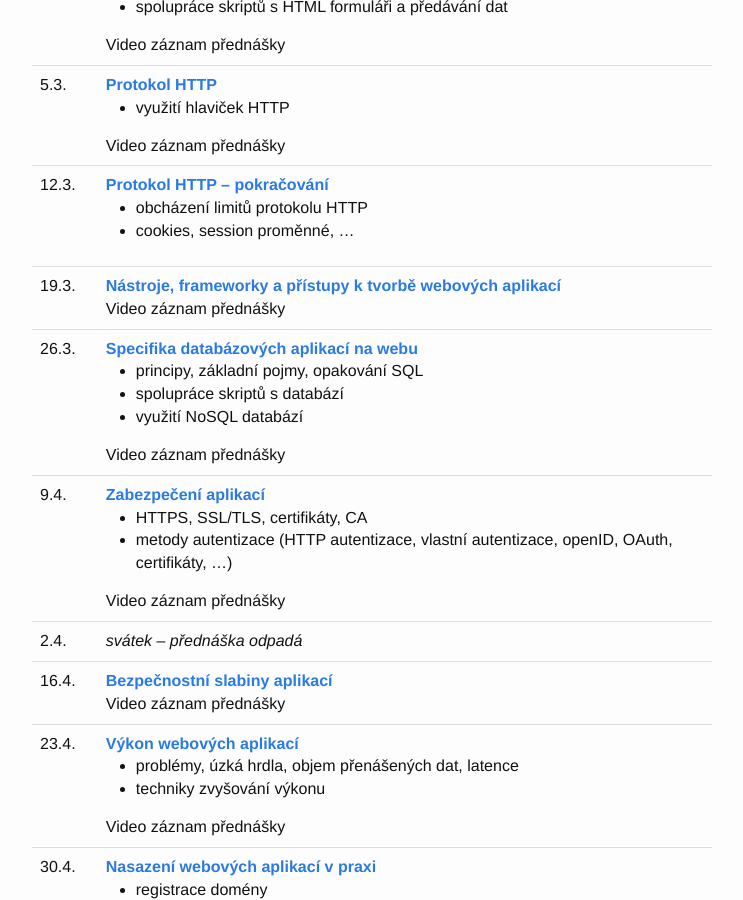
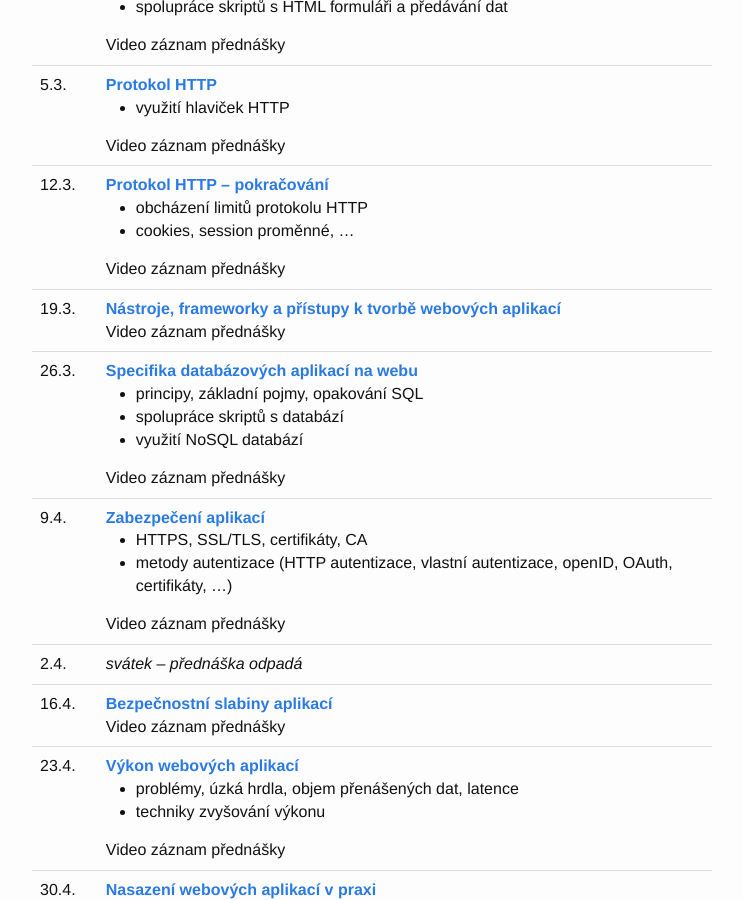
Before and after one commit to 4iz278/4iz278.github.io, a Jekyll site: the page built from prednasky/index.html, in a window 1280 px wide and 900 px high, scrolled down 669 px. Shown: the whole window, without its empty margins (268-1011 px from the left). Built offline with Jekyll 4.4.1, drawn with Linux system fonts in a browser that asks for light colours; nearby versions of some CDN libraries.

Commit message:
Added another video

```diff
--- a/prednasky/index.html
+++ b/prednasky/index.html
@@ -76,6 +76,10 @@
           <li>obcházení limitů protokolu HTTP</li>
           <li>cookies, session proměnné, … </li>
         </ul>
+        <details>
+          <summary>Video záznam přednášky</summary>
+          <iframe width="560" height="315" src="https://www.youtube.com/embed/LavTH32Di3Q" frameborder="0" allow="accelerometer; autoplay; encrypted-media; gyroscope; picture-in-picture" allowfullscreen></iframe>
+        </details>
       </td>
     </tr>
     <tr>
```
